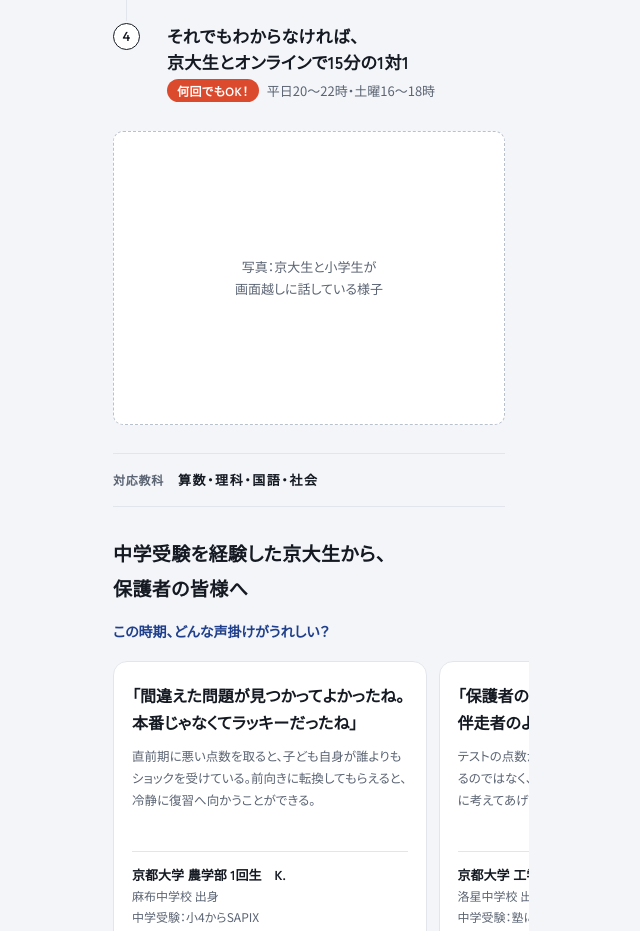
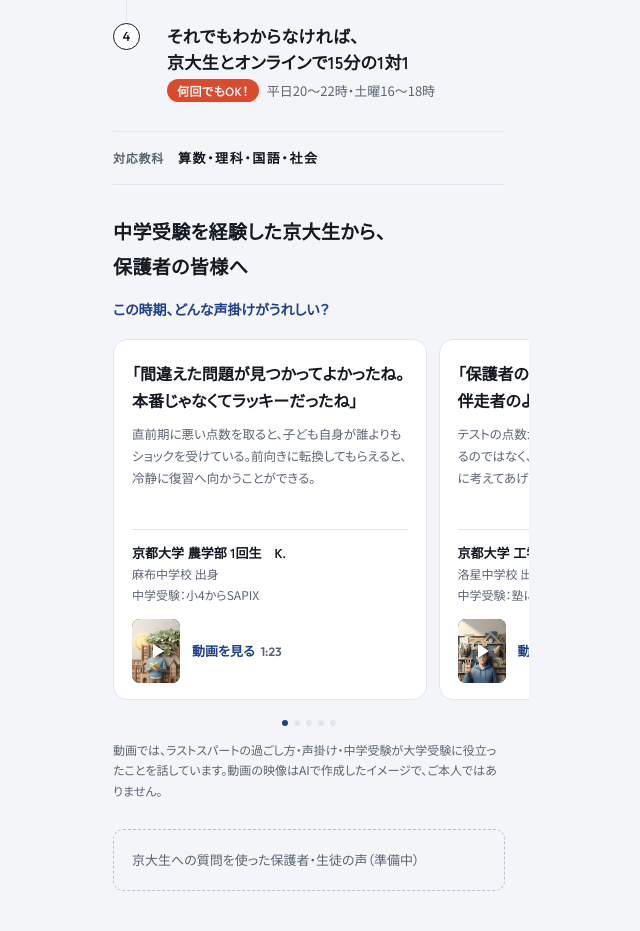
Before and after one commit to Herazika/go, a plain HTML site: page ookini-lp/index.html in a window 1280 px wide. Shown: the part 2883-3814 px from the top of the page, without its empty margins (331-971 px from the left). Drawn offline with Linux system fonts and the light colour scheme.

Commit message:
fix: おおきにLP 新規・既存向けから写真の仮枠を削除
Co-Authored-By: Claude Opus 5.5 <noreply@anthropic.com>

```diff
--- a/ookini-lp/index.html
+++ b/ookini-lp/index.html
@@ -343,7 +343,6 @@ h1,h2,h3{font-family:var(--display);font-weight:700;letter-spacing:.02em;text-wr
           </div></div></li>
       <li><span class="n">4</span><div class="t"><h3><span class="nw">それでもわからなければ、</span><span class="nw">京大生とオンラインで</span><span class="nw">15分の1対1</span></h3><p><span class="ok">何回でもOK！</span><span class="nw">平日20〜22時・</span><span class="nw">土曜16〜18時</span></p></div></li>
     </ol>
-    <div class="photo-slot">写真：京大生と小学生が<br>画面越しに話している様子</div>
     <p class="subjects"><b>対応教科</b><span>算数・理科・国語・社会</span></p>
     <div class="movie">
       <h3><span class="nw">中学受験を経験した京大生から、</span><span class="nw">保護者の皆様へ</span></h3>
```
Also changed, not shown: ookini-lp/yarukya/index.html (+0 -1 lines).
